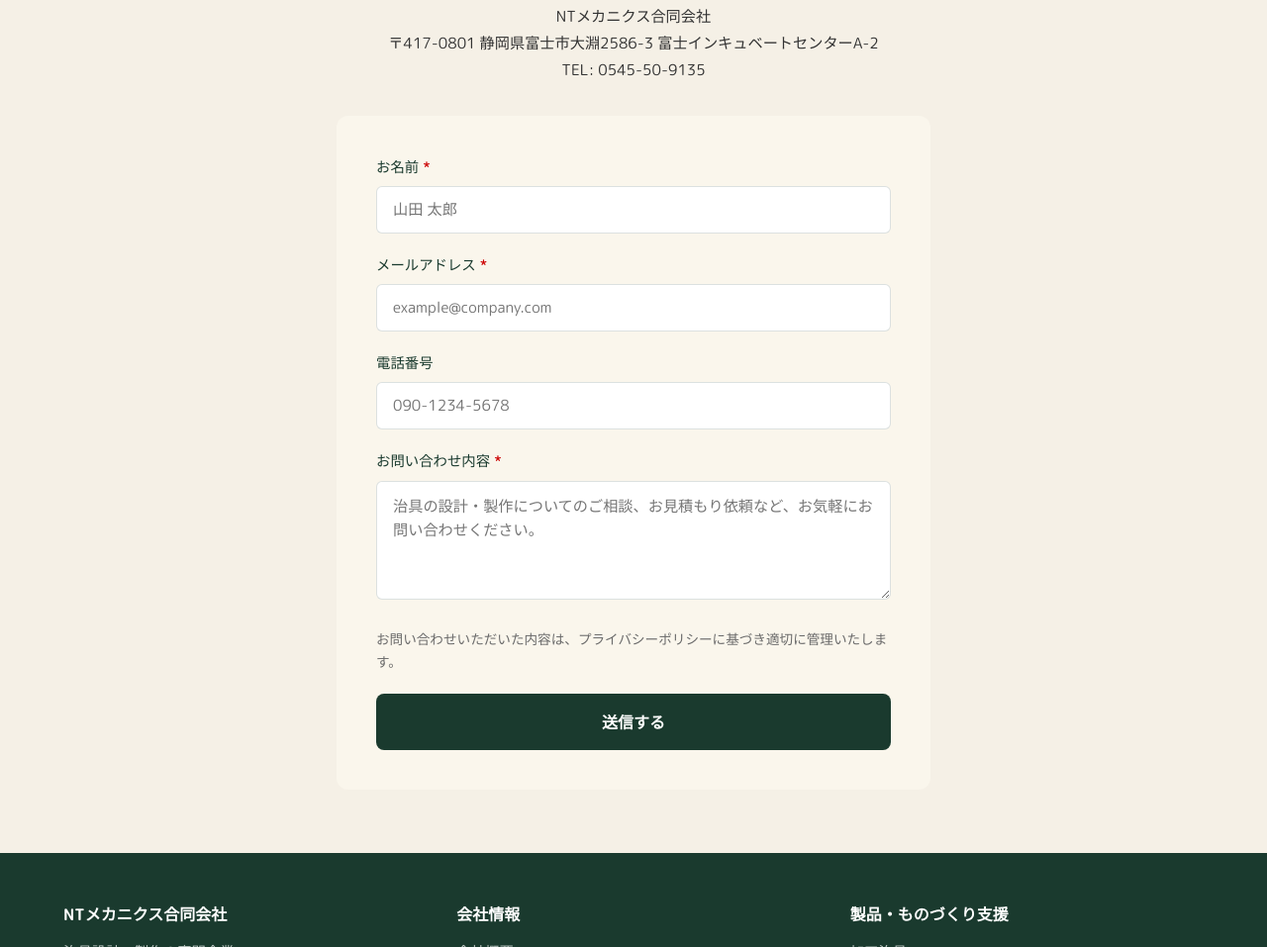
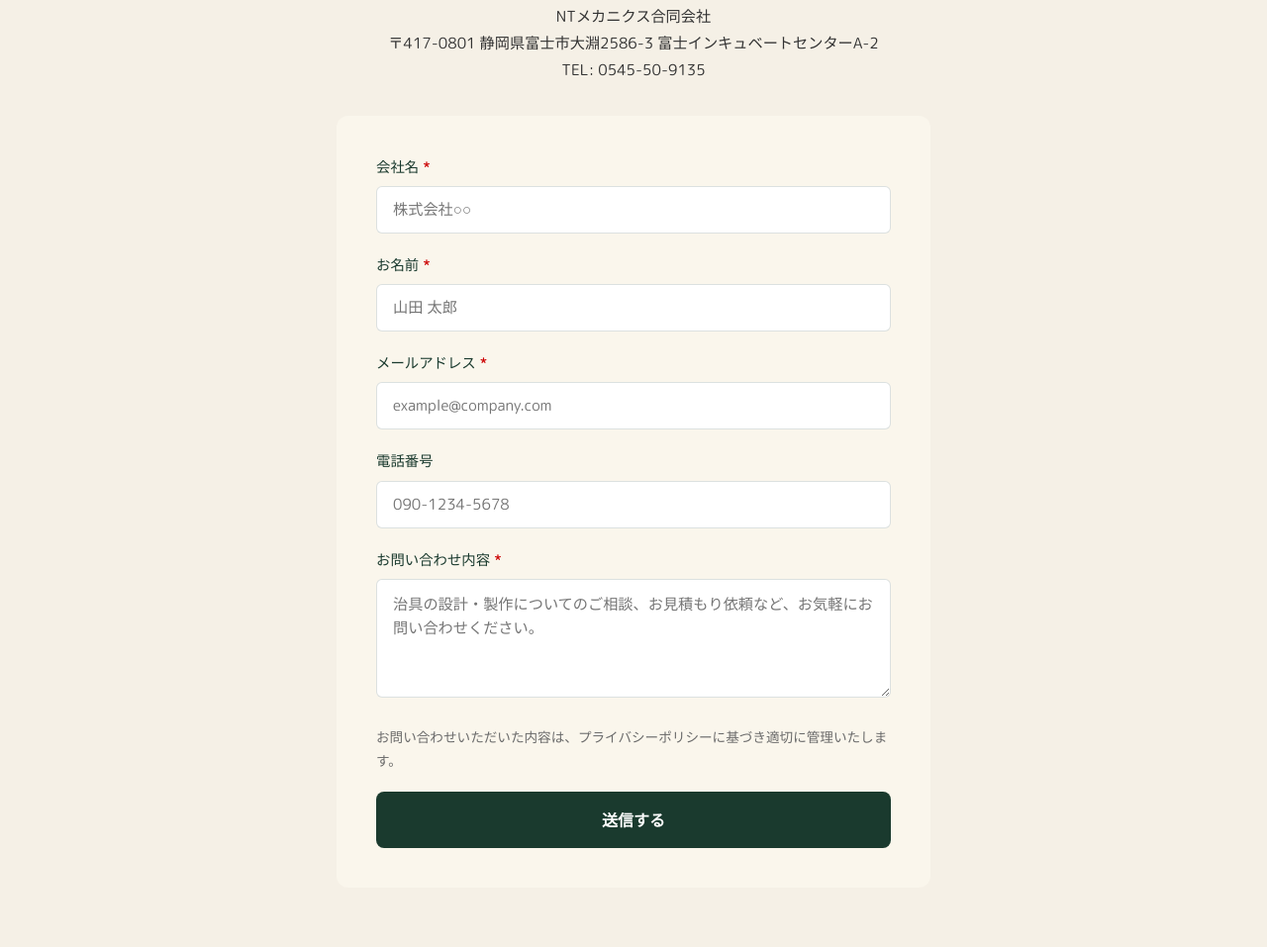
Before and after one commit to takahiro-nakagawa-blip/nt-mec-website, a plain HTML site: page index.html in a window 1280 px wide. Shown: the part 5235-6192 px from the top of the page at 99% size. Drawn offline with Linux system fonts and the light colour scheme.

Commit message:
feat: 問い合わせフォームに会社名欄を追加

```diff
--- a/index.html
+++ b/index.html
@@ -613,6 +613,10 @@ footer{
       <input type="hidden" name="_template" value="table">
       <input type="text" name="_honey" style="display:none">
       <div class="form-group">
+        <label>会社名<span class="req">*</span></label>
+        <input type="text" name="company" placeholder="株式会社○○" required>
+      </div>
+      <div class="form-group">
         <label>お名前<span class="req">*</span></label>
         <input type="text" name="name" placeholder="山田 太郎" required>
       </div>
```
